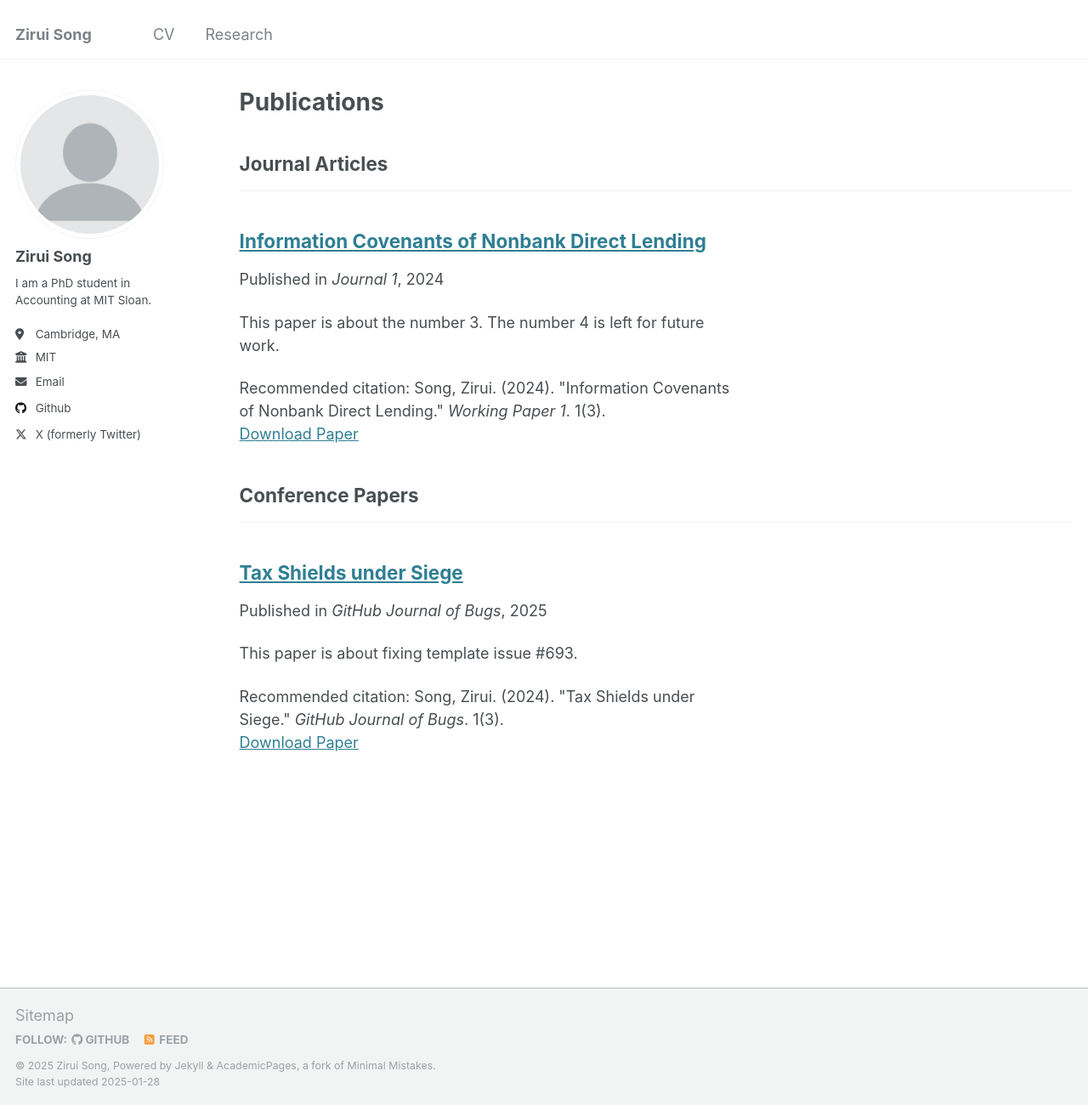
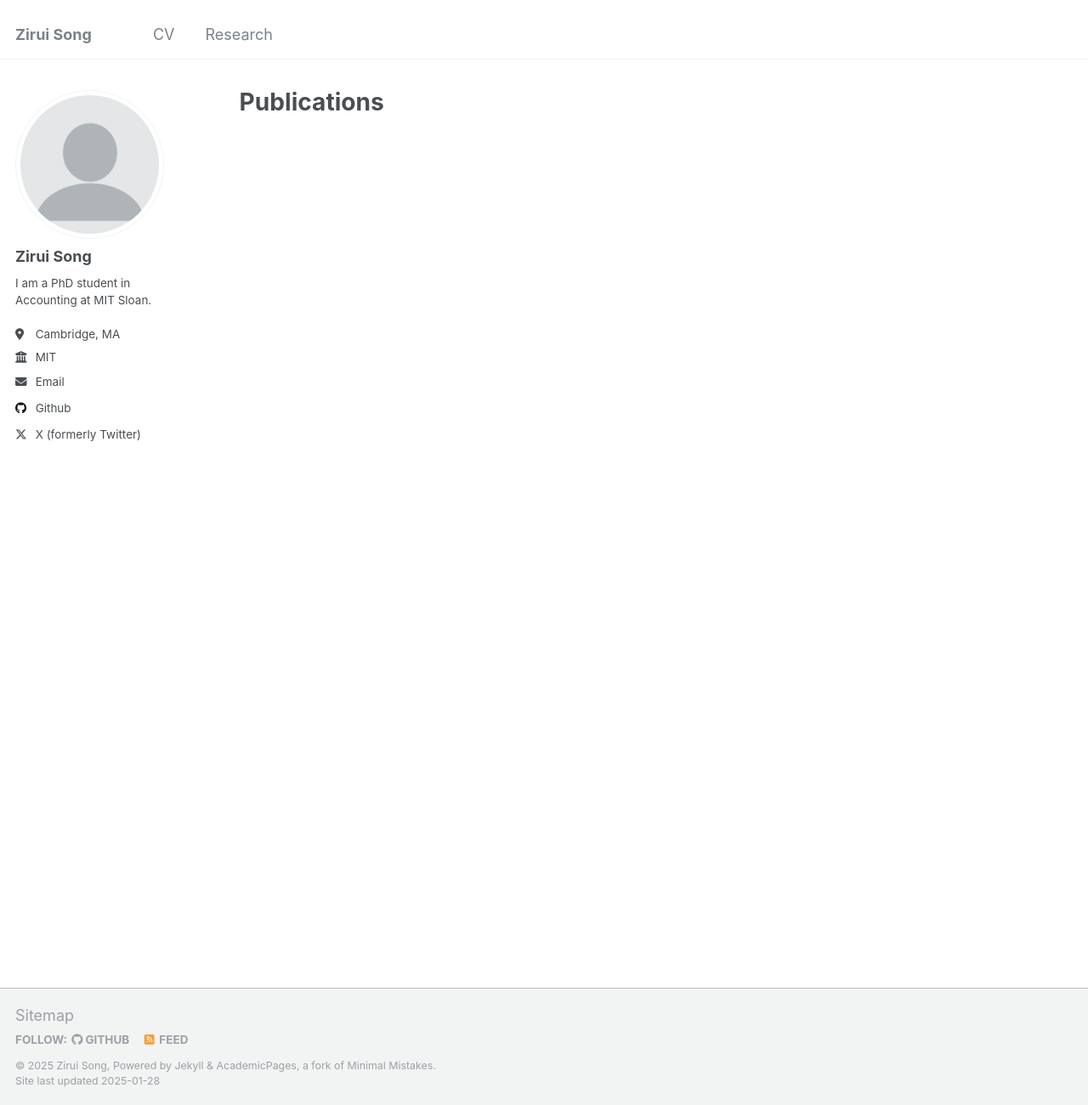
Before and after one commit to zirui-song/zirui-song.github.io, a Jekyll site: the page built from _pages/publications.html, in a window 1280 px wide and 1300 px high. Shown: the whole window at 85% size. Built offline with Jekyll 4.4.1, drawn with Linux system fonts in a browser that asks for light colours.

Commit message:
Update paper page

```diff
--- a/_publications/ICNDL.md
+++ /dev/null
@@ -1,14 +0,0 @@
----
-title: "Information Covenants of Nonbank Direct Lending"
-collection: publications
-category: manuscripts
-#permalink: /publication/2015-10-01-paper-title-number-3
-excerpt: 'This paper is about the number 3. The number 4 is left for future work.'
-date: 2024-12-15
-venue: 'Journal 1'
-#slidesurl: 'http://academicpages.github.io/files/ICNDL_20241215.pdf'
-paperurl: 'http://academicpages.github.io/files/ICNDL_20241215.pdf'
-citation: 'Song, Zirui. (2024). &quot;Information Covenants of Nonbank Direct Lending.&quot; <i>Working Paper 1</i>. 1(3).'
----
-
-The contents above will be part of a list of publications, if the user clicks the link for the publication than the contents of section will be rendered as a full page, allowing you to provide more information about the paper for the reader. When publications are displayed as a single page, the contents of the above "citation" field will automatically be included below this section in a smaller font.
--- a/_publications/MPS.md
+++ /dev/null
@@ -1,13 +0,0 @@
----
-title: "Tax Shields under Siege"
-collection: publications
-category: conferences
-#permalink: /publication/2024-02-17-paper-title-number-4
-excerpt: 'This paper is about fixing template issue #693.'
-date: 2025-01-27
-venue: 'GitHub Journal of Bugs'
-paperurl: 'http://academicpages.github.io/files/MPS.pdf'
-citation: 'Song, Zirui. (2024). &quot;Tax Shields under Siege.&quot; <i>GitHub Journal of Bugs</i>. 1(3).'
----
-
-The contents above will be part of a list of publications, if the user clicks the link for the publication than the contents of section will be rendered as a full page, allowing you to provide more information about the paper for the reader. When publications are displayed as a single page, the contents of the above "citation" field will automatically be included below this section in a smaller font.
```
Also changed, not shown: _pages/cv.md (+1 -1 lines), _papers/ICNDL.md (added, +23 -0 lines), _papers/MPS.md (added, +26 -0 lines).
